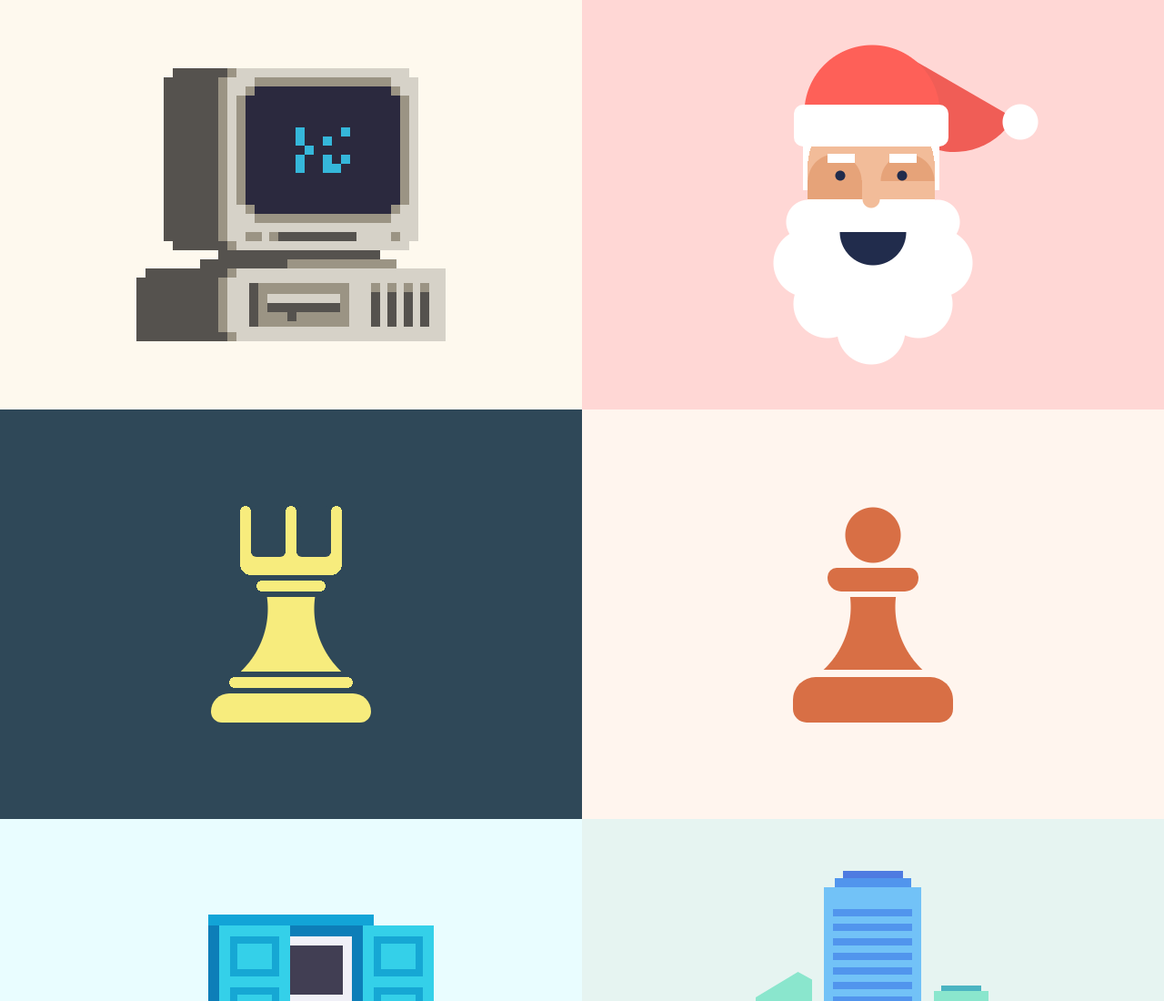
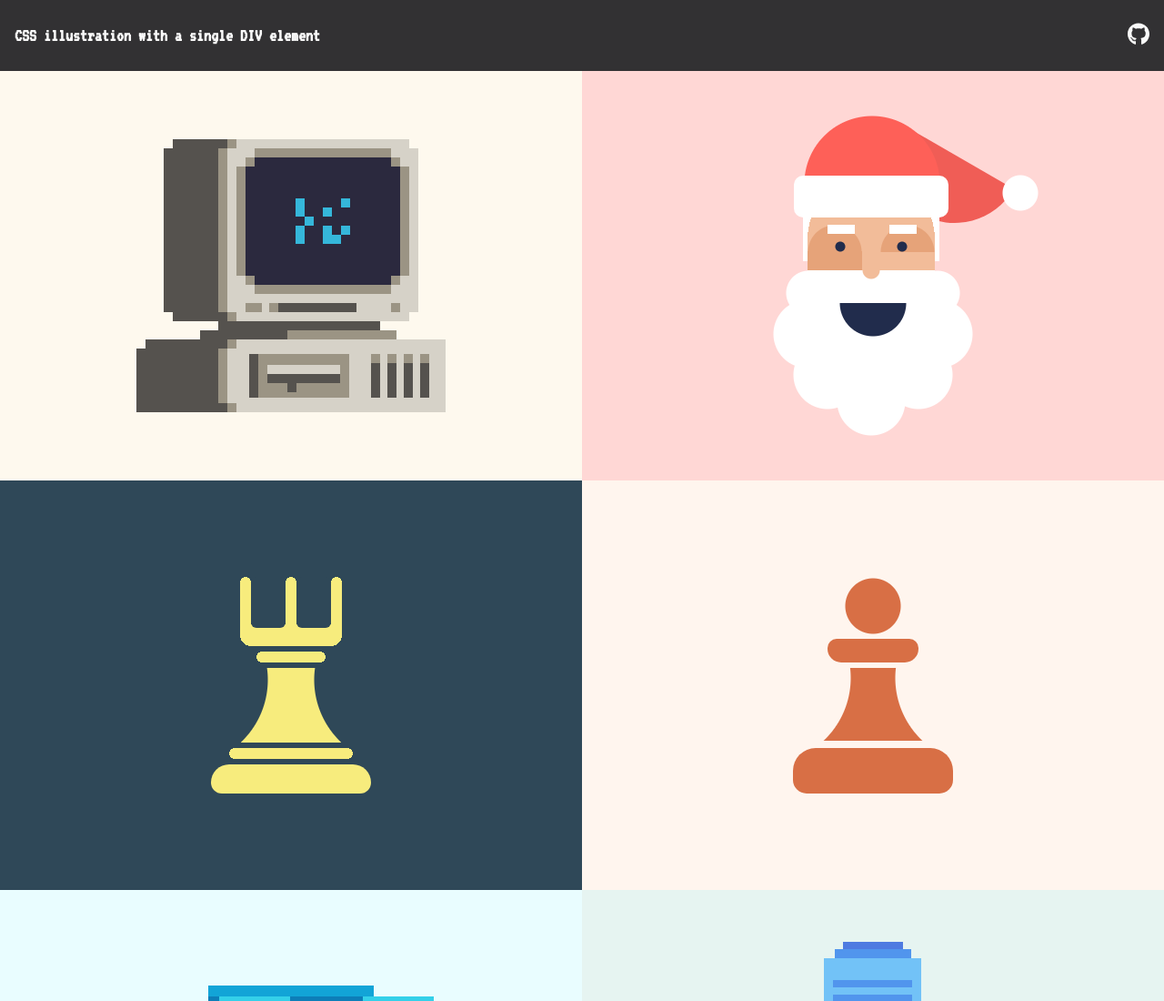
Before and after one commit to arman-borkhani/single-div, a website: page index.html in a window 1280 px wide. Shown: the top 1100 px of the page at 91% size. Drawn offline with Linux system fonts and the light colour scheme.

Commit message:
Add header

```diff
--- a/SCSS/_global.scss
+++ b/SCSS/_global.scss
@@ -1,3 +1,5 @@
+@import url('https://fonts.googleapis.com/css2?family=VT323&display=swap');
+
 *,
 *::before,
 *::after {
@@ -6,6 +8,11 @@
 
 * {
   margin: 0;
+}
+
+body {
+  font-family: 'VT323', monospace;
+  line-height: 1.5;
 }
 
 .wrapper {
@@ -20,6 +27,25 @@
   position: relative
 }
 
+.header {
+  color: #fafafa;
+  background-color: #323133;
+  padding: 1.5rem 1rem;
+  display: flex;
+  justify-content: space-between;
+  align-items: center;
+}
+
+.header-title {
+  font-size: 1.25rem;
+}
+
+.header-link {
+  color: #fafafa;
+  line-height: 1;
+  text-transform: uppercase;
+}
+
 @media only screen and (min-width: 992px) {
   .entry {
     flex: 0 0 50%;
--- a/index.html
+++ b/index.html
@@ -7,6 +7,14 @@
   <link rel="stylesheet" href="style.css">
 </head>
 <body>
+  <header class="header">
+    <h1 class="header-title">CSS illustration with a single DIV element</h1>
+    <a class="header-link" href="https://github.com/arman-borkhani/single-div" target="_blank">
+      <svg xmlns="http://www.w3.org/2000/svg" width="24" heigth="24" viewBox="0 0 496 512" fill="currentColor" >
+        <path d="M165.9 397.4c0 2-2.3 3.6-5.2 3.6-3.3 .3-5.6-1.3-5.6-3.6 0-2 2.3-3.6 5.2-3.6 3-.3 5.6 1.3 5.6 3.6zm-31.1-4.5c-.7 2 1.3 4.3 4.3 4.9 2.6 1 5.6 0 6.2-2s-1.3-4.3-4.3-5.2c-2.6-.7-5.5 .3-6.2 2.3zm44.2-1.7c-2.9 .7-4.9 2.6-4.6 4.9 .3 2 2.9 3.3 5.9 2.6 2.9-.7 4.9-2.6 4.6-4.6-.3-1.9-3-3.2-5.9-2.9zM244.8 8C106.1 8 0 113.3 0 252c0 110.9 69.8 205.8 169.5 239.2 12.8 2.3 17.3-5.6 17.3-12.1 0-6.2-.3-40.4-.3-61.4 0 0-70 15-84.7-29.8 0 0-11.4-29.1-27.8-36.6 0 0-22.9-15.7 1.6-15.4 0 0 24.9 2 38.6 25.8 21.9 38.6 58.6 27.5 72.9 20.9 2.3-16 8.8-27.1 16-33.7-55.9-6.2-112.3-14.3-112.3-110.5 0-27.5 7.6-41.3 23.6-58.9-2.6-6.5-11.1-33.3 2.6-67.9 20.9-6.5 69 27 69 27 20-5.6 41.5-8.5 62.8-8.5s42.8 2.9 62.8 8.5c0 0 48.1-33.6 69-27 13.7 34.7 5.2 61.4 2.6 67.9 16 17.7 25.8 31.5 25.8 58.9 0 96.5-58.9 104.2-114.8 110.5 9.2 7.9 17 22.9 17 46.4 0 33.7-.3 75.4-.3 83.6 0 6.5 4.6 14.4 17.3 12.1C428.2 457.8 496 362.9 496 252 496 113.3 383.5 8 244.8 8zM97.2 352.9c-1.3 1-1 3.3 .7 5.2 1.6 1.6 3.9 2.3 5.2 1 1.3-1 1-3.3-.7-5.2-1.6-1.6-3.9-2.3-5.2-1zm-10.8-8.1c-.7 1.3 .3 2.9 2.3 3.9 1.6 1 3.6 .7 4.3-.7 .7-1.3-.3-2.9-2.3-3.9-2-.6-3.6-.3-4.3 .7zm32.4 35.6c-1.6 1.3-1 4.3 1.3 6.2 2.3 2.3 5.2 2.6 6.5 1 1.3-1.3 .7-4.3-1.3-6.2-2.2-2.3-5.2-2.6-6.5-1zm-11.4-14.7c-1.6 1-1.6 3.6 0 5.9 1.6 2.3 4.3 3.3 5.6 2.3 1.6-1.3 1.6-3.9 0-6.2-1.4-2.3-4-3.3-5.6-2z"/>
+      </svg>
+    </a>
+  </header>
   <div class="wrapper">
     <div class="entry" id="computer">
       <div></div>
```
Also changed, not shown: style.css, 1 other file.
